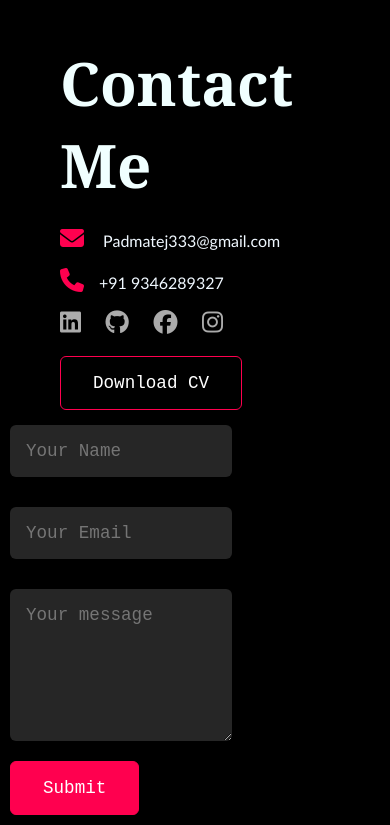
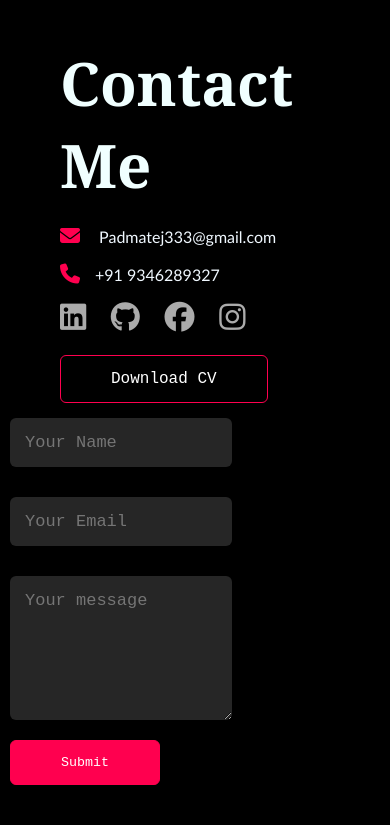
Before and after one commit to padmatej123/portfolio.io, a plain HTML site: page index.html in a window 390 px wide. Shown: the part 2734-3559 px from the top of the page. After the commit the page ends 3529 px from the top, so only its background shows below. Drawn offline with Linux system fonts and the light colour scheme.

Commit message:
added changes

```diff
--- a/style.css
+++ b/style.css
@@ -328,22 +328,3 @@ form input,form textarea{
 html{
     scroll-behavior:smooth ;
 }
-@media only screen and (max-width: 480px) {
-    h1 {
-        font-size: 2rem;
-    }
-
-    .col-1 p i, .icon a {
-        font-size: 1.5rem;
-    }
-
-    .btn {
-        font-size: 1.1rem;
-        padding: 1rem 2rem;
-    }
-
-    form input, form textarea {
-        font-size: 1.1rem;
-        padding: 1rem;
-    }
-}
```
